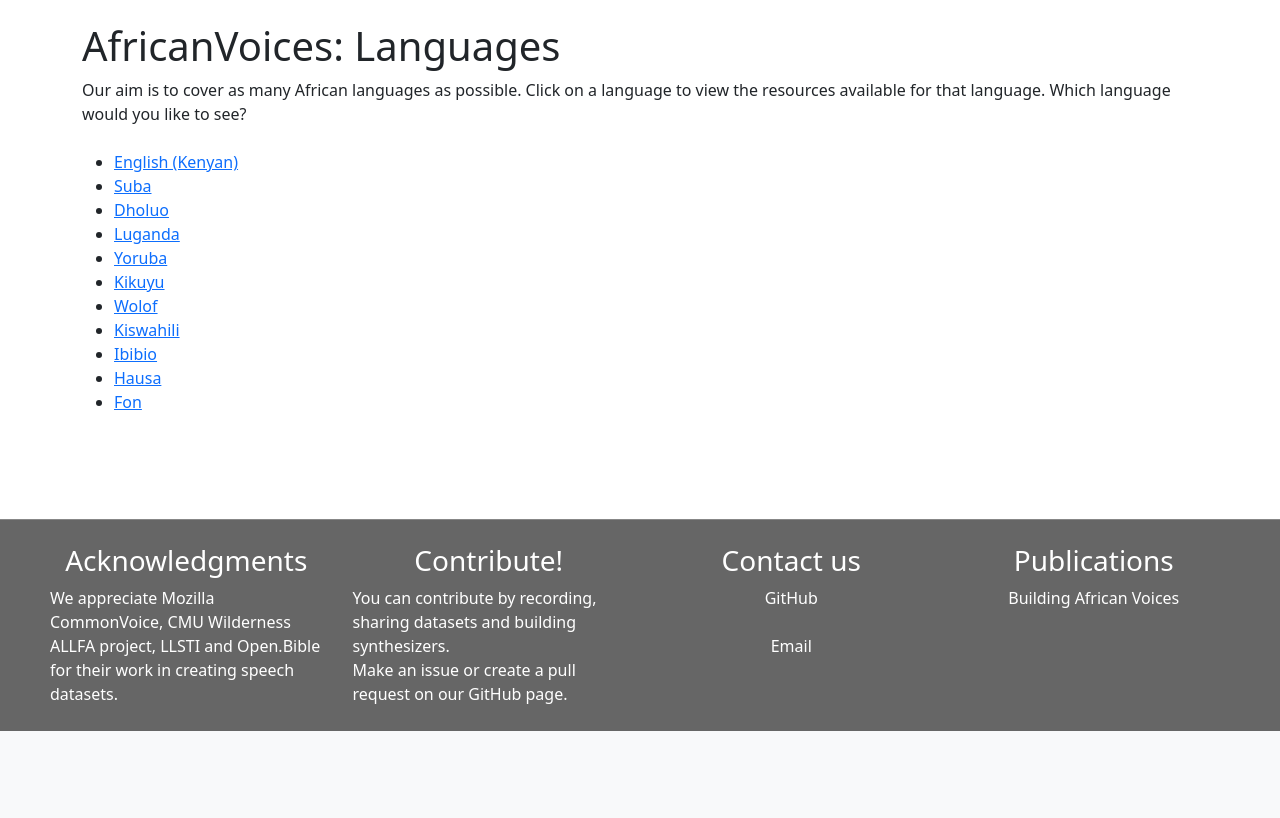
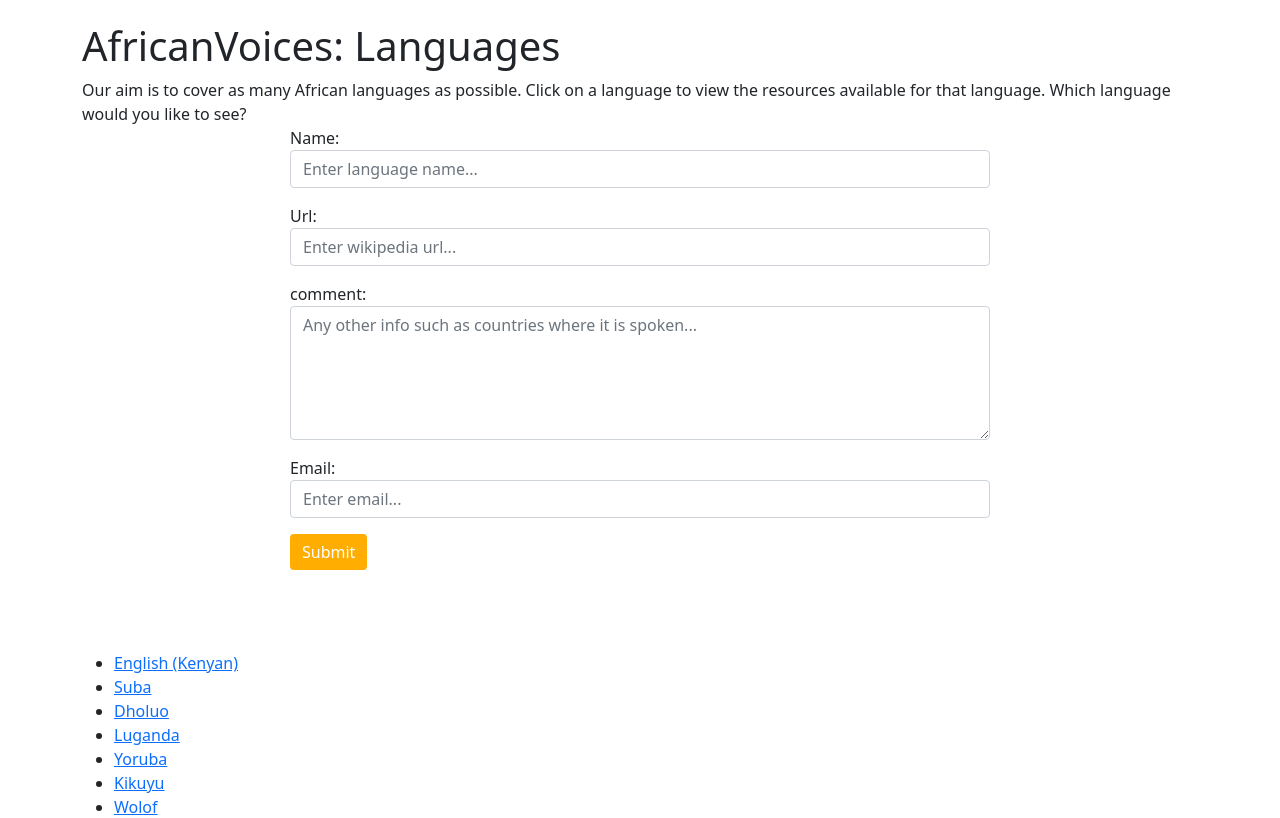
Before and after one commit to Pogayo/african-voices-web, a Django app: page /languages in a window 1280 px wide. Shown: the part 69-887 px from the top of the page. Before the commit the page ends 800 px from the top, so only its background shows below. Run offline with Django 4.2, Linux system fonts and the light colour scheme; data comes from the database, SQL or seed files in the repository; parts of the project's set-up code (start-up, migrations or seed data) failed here and were passed over; some libraries are stand-ins or nearby versions.

Commit message:
added add language form

```diff
--- a/app/forms.py
+++ b/app/forms.py
@@ -37,3 +37,13 @@ class SynthesizeForm(Form):
         widgets = {
             'text': Textarea(attrs={'name': 'body', 'rows': '10', 'cols': '80', 'placeholder': 'new stuff...'}),
         }
+class AddLanguageForm(Form):
+    def __init__(self,*args, **kwargs):
+
+        super(AddLanguageForm, self).__init__(*args, **kwargs)
+        self.fields['name'] = forms.CharField(label='Name', required=True, widget=forms.TextInput( attrs={'name': 'name', 'placeholder': 'Enter language name...', 'class':'form-control'}))
+        self.fields['wikipedia'] =  forms.URLField(label='Url', required=False, widget=forms.URLInput( attrs={'name': 'wikipedia', 'placeholder': 'Enter wikipedia url...', 'class':'form-control'}))
+        self.fields['comment'] = forms.CharField(label='comment', required=False, widget=forms.Textarea(
+            attrs={'name': 'body', 'rows': '5', 'cols': '80', 'placeholder': 'Any other info such as countries where it is spoken...',
+                   'class': 'form-control'}))
+        self.fields['email'] =  forms.EmailField(max_length = 200, widget = forms.EmailInput(attrs={'name': 'email', 'placeholder': 'Enter email...', 'class':'form-control'}))
--- a/app/templates/app/languages.html
+++ b/app/templates/app/languages.html
@@ -6,6 +6,15 @@
         <h1 style="margin-top: -10px"> AfricanVoices: Languages </h1>
        Our aim is to cover as many African languages as possible. Click on a language to view the resources available for that language.
         Which language would you like to see?
+
+     <div style="display:flex; flex-direction:column; justify-content: center; align-items: center; width: 100% ; margin-bottom: 25px">
+                <form action="{% url 'languages' %}" method="POST" id="addLanguageForm"
+                  name="addLanguageForm" style="max-width:700px">
+                {{ form.as_p }}
+                <button id="synth-btn" onclick="validateSubmit('wait_modal')" type="button" class="btn btn-primary mb-2" style="background-color: #FFAD00; border: none">Submit</button>
+
+            </form>
+     </div>
         <br/><br/>
 
         <ul >
--- a/app/views.py
+++ b/app/views.py
@@ -8,7 +8,7 @@ from uuid import uuid4
 from django.shortcuts import render
 from django.views.decorators.csrf import csrf_exempt
 
-from .forms import SynthesizeForm
+from .forms import SynthesizeForm, AddLanguageForm
 from .models import Language, SynthesizeRequestModel, Dataset
 
 
@@ -87,7 +87,8 @@ def flite(request):
     return render(request, 'app/flite.html', context)
 
 def languages(request):
-    context = {'languages': Language.objects.all(), }
+    form = AddLanguageForm()
+    context = {'languages': Language.objects.all(),  'form': form, 'num_languages': len(Language.objects.all())}
     return render(request, 'app/languages.html', context)
 
 def is_empty(s):
```
